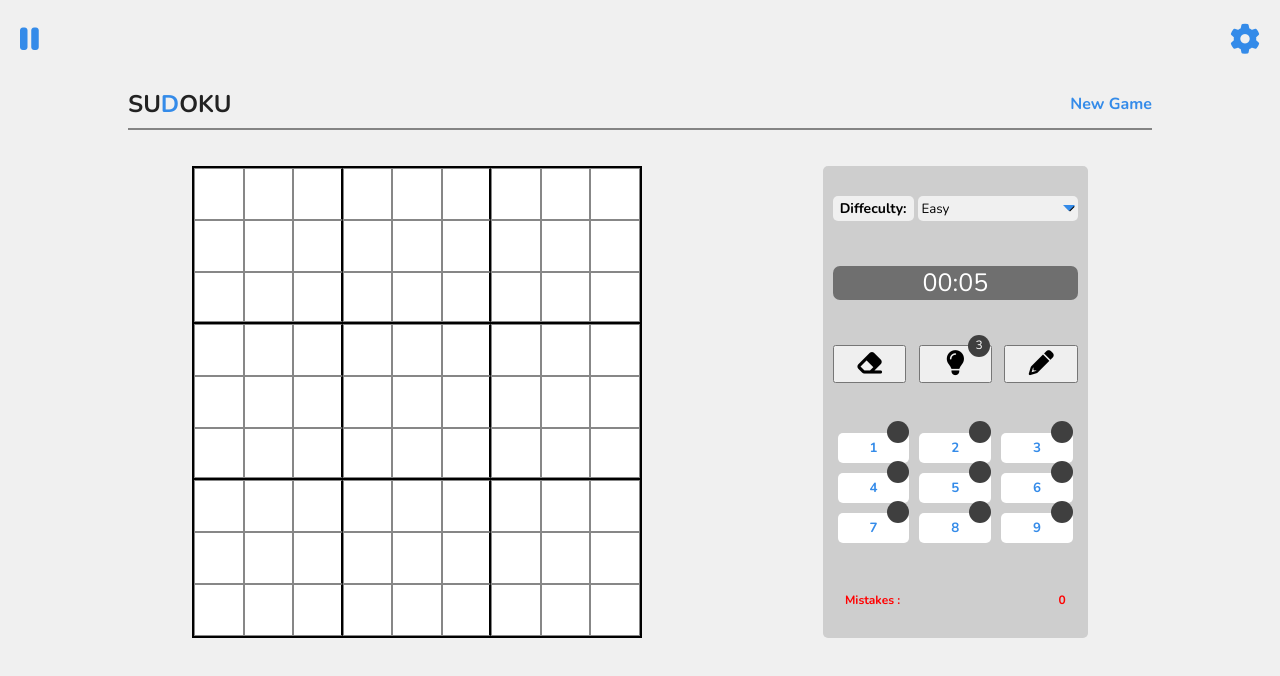
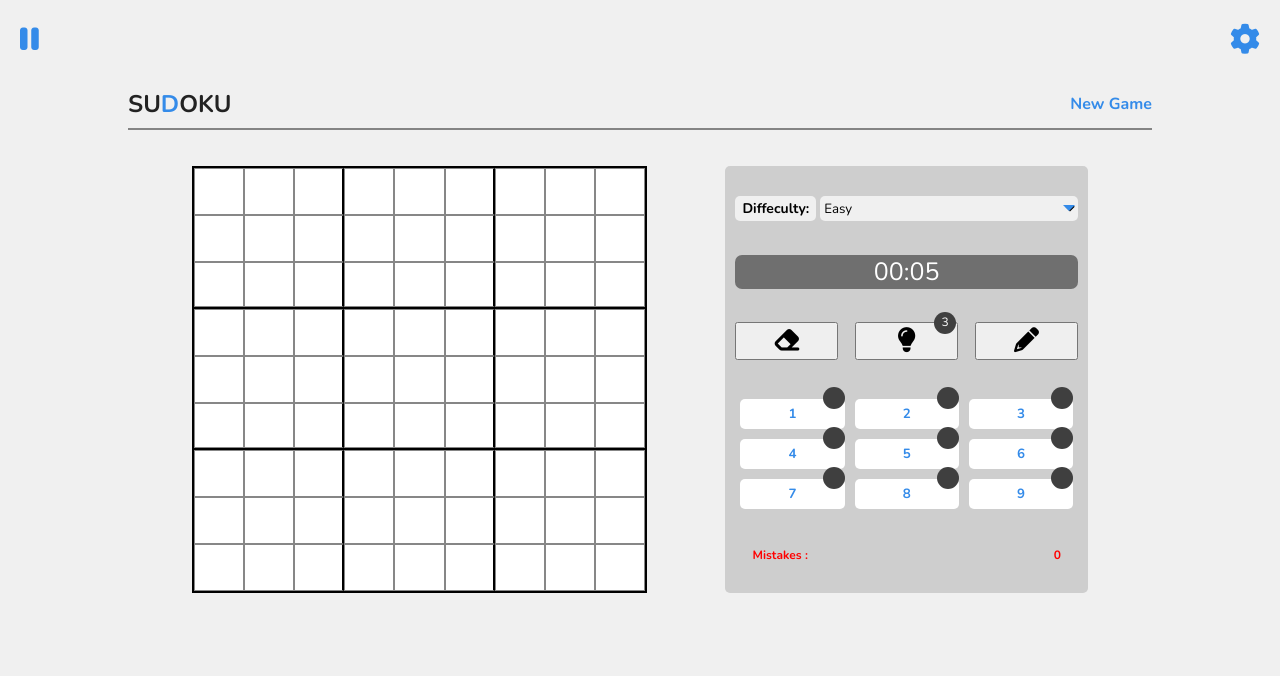
Before and after one commit to esraaabdelhaye/Sudoku, a React (Create React App) app: page / in a window 1280 px wide. Shown: the top 676 px of the page. Built offline with nearby package versions, Linux system fonts and the light colour scheme; no server answers.

Commit message:
responsive 3

```diff
--- a/src/Pages/Maker.css
+++ b/src/Pages/Maker.css
@@ -22,10 +22,10 @@ body{
     display: grid;
     margin:13% auto 2% auto;
     height: 85%;
-    grid-template-columns: 4fr 2fr;
+    grid-template-columns: 4fr 3fr;
     grid-template-rows: 1fr;
     grid-template-areas: 'sgrid control';
-    column-gap: 100px;
+    column-gap: 50px;
 }
 
 .pause , .gearIcon{
@@ -89,7 +89,7 @@ body{
 
 .grid{
     background-color: #fff;
-    max-width: 450px;
+    max-width: 455px;
     grid-area: sgrid;
     font-size: 20px;
     display: grid;
@@ -102,13 +102,13 @@ body{
 }
 
 .square{
-    min-height: 50px;
+    min-height: 45px;
+    min-width: 45px;
     height: 100%;
     border: 1px solid rgba(59, 59, 59, 0.61);
     outline: none;
     position: relative;
     cursor:pointer;
-
 }
 
 .num-btn{
@@ -722,9 +722,12 @@ label{
         margin:0 0 12px 0;
         order: 3;
     }
-
+    .square{
+        min-width: 100%;
+        min-height: 100%;
+    }
 }
-@media screen and (min-width:576px) and (max-height:667px){
+@media screen and (min-width:576px) and (max-height:667px) and (max-width:768px){
     .num-btns{
         display: flex;
         align-items: center;
```
